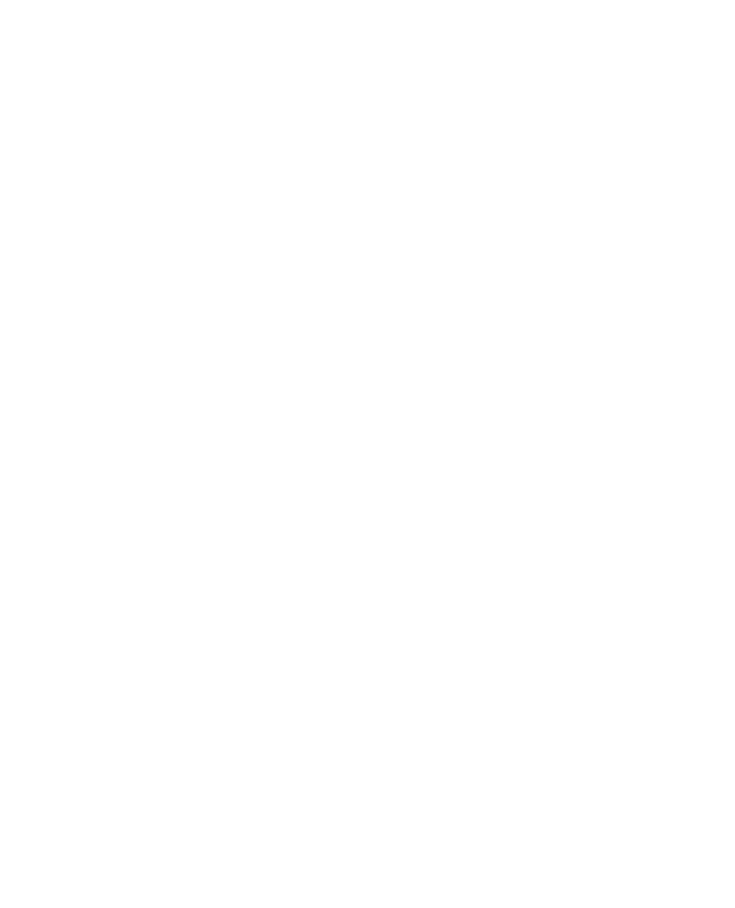
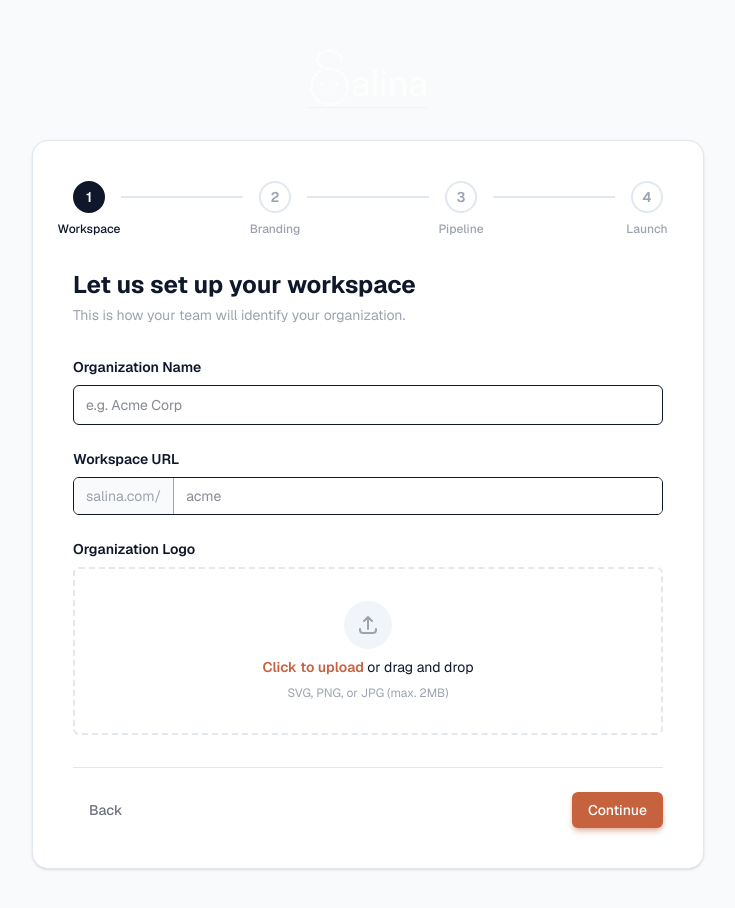
Before and after one commit to kemdav/Salina, a Next.js app: page /onboarding in a window 1280 px wide. Before the commit this address had no page. Shown: the top 908 px of the page, without its empty margins (272-1007 px from the left). Before the commit the page ends 800 px from the top, so only its background shows below. Built offline with nearby package versions, Linux system fonts and the light colour scheme.

Commit message:
feat: added step 1 onboarding

```diff
--- /dev/null
+++ b/src/app/onboarding/page.tsx
@@ -0,0 +1,5 @@
+import { OnboardingTemplate } from '@/components/templates/onboarding-1-template';
+
+export default function OnboardingPage() {
+    return <OnboardingTemplate />;
+}
--- /dev/null
+++ b/src/components/molecules/step-indicator.tsx
@@ -0,0 +1,51 @@
+'use client';
+
+import { cn } from "@/lib/utils";
+
+const STEPS = [
+    { id: 1, label: 'Workspace' },
+    { id: 2, label: 'Branding' },
+    { id: 3, label: 'Pipeline' },
+    { id: 4, label: 'Launch' }
+];
+
+export function StepIndicator({ currentStep = 1 }: { currentStep?: number }) {
+    return (
+        <div className="flex items-center w-full mb-10">
+            {STEPS.map((step, index) => {
+                const isActive = currentStep === step.id;
+                const isCompleted = currentStep > step.id;
+
+                return (
+                    <div key={step.id} className="flex items-center flex-1 last:flex-none">
+                        {/* Step Circle & Label */}
+                        <div className="flex flex-col items-center gap-2 relative z-10">
+                            <div className={cn(
+                                "flex items-center justify-center w-8 h-8 rounded-full text-sm font-semibold transition-colors duration-200 border-2",
+                                isActive ? "border-foreground bg-foreground text-background" :
+                                    isCompleted ? "border-foreground bg-foreground text-background" :
+                                        "border-border bg-background text-[var(--muted)]"
+                            )}>
+                                {isCompleted ? '✓' : step.id}
+                            </div>
+                            <span className={cn(
+                                "absolute -bottom-6 text-xs font-medium whitespace-nowrap",
+                                isActive || isCompleted ? "text-foreground" : "text-[var(--muted)]"
+                            )}>
+                                {step.label}
+                            </span>
+                        </div>
+
+                        {/* Connecting Line */}
+                        {index < STEPS.length - 1 && (
+                            <div className={cn(
+                                "h-[2px] flex-1 mx-4 transition-colors duration-200",
+                                isCompleted ? "bg-foreground" : "bg-border"
+                            )} />
+                        )}
+                    </div>
+                );
+            })}
+        </div>
+    );
+}
--- /dev/null
+++ b/src/components/molecules/wizard-footer.tsx
@@ -0,0 +1,39 @@
+'use client';
+
+import { Button } from '@/components/atoms/button';
+
+interface WizardFooterProps {
+    onNext?: () => void;
+    onBack?: () => void;
+    disableNext?: boolean;
+    disableBack?: boolean;
+    nextLabel?: string;
+}
+
+export function WizardFooter({
+    onNext,
+    onBack,
+    disableNext = false,
+    disableBack = true,
+    nextLabel = "Continue"
+}: WizardFooterProps) {
+    return (
+        <div className="flex items-center justify-between w-full pt-6 mt-8 border-t border-border">
+            <Button
+                variant="ghost"
+                onClick={onBack}
+                disabled={disableBack}
+            >
+                Back
+            </Button>
+
+            <Button
+                variant="primary-2"
+                onClick={onNext}
+                disabled={disableNext}
+            >
+                {nextLabel}
+            </Button>
+        </div>
+    );
+}
--- /dev/null
+++ b/src/components/organisms/org-setup-form.tsx
@@ -0,0 +1,71 @@
+'use client';
+
+export function OrgSpaceSetupForm() {
+    return (
+        <div className="flex flex-col gap-8 animate-in fade-in slide-in-from-bottom-4 duration-500">
+
+            {/* Header */}
+            <div>
+                <h2 className="text-2xl font-bold font-[family:var(--font-heading)] text-foreground">
+                    Let us set up your workspace
+                </h2>
+                <p className="text-sm text-[var(--muted)] mt-1">
+                    This is how your team will identify your organization.
+                </p>
+            </div>
+
+            <form className="flex flex-col gap-6">
+
+                {/* Organization Name */}
+                <div className="flex flex-col gap-2">
+                    <label htmlFor="orgName" className="text-sm font-semibold text-foreground">
+                        Organization Name
+                    </label>
+                    <input
+                        id="orgName"
+                        type="text"
+                        placeholder="e.g. Acme Corp"
+                        className="flex h-10 w-full rounded-[var(--radius)] border border-input bg-background px-3 py-2 text-sm ring-offset-background file:border-0 file:bg-transparent file:text-sm file:font-medium placeholder:text-muted-foreground focus-visible:outline-none focus-visible:ring-2 focus-visible:ring-primary/20 disabled:cursor-not-allowed disabled:opacity-50"
+                    />
+                </div>
+
+                {/* Workspace URL / Slug */}
+                <div className="flex flex-col gap-2">
+                    <label htmlFor="orgSlug" className="text-sm font-semibold text-foreground">
+                        Workspace URL
+                    </label>
+                    <div className="flex rounded-[var(--radius)] overflow-hidden border border-input focus-within:ring-2 focus-within:ring-primary/20">
+                        <div className="bg-slate-50 border-r border-input px-3 py-2 flex items-center justify-center text-sm text-[var(--muted)] select-none">
+                            salina.com/
+                        </div>
+                        <input
+                            id="orgSlug"
+                            type="text"
+                            placeholder="acme"
+                            className="flex-1 bg-background px-3 py-2 text-sm outline-none"
+                        />
+                    </div>
+                </div>
+
+                {/* Organization Logo Upload Placeholder */}
+                <div className="flex flex-col gap-2">
+                    <label className="text-sm font-semibold text-foreground">
+                        Organization Logo
+                    </label>
+                    <div className="border-2 border-dashed border-border rounded-[var(--radius)] p-8 flex flex-col items-center justify-center text-center gap-2 hover:bg-slate-50 transition-colors cursor-pointer group">
+                        <div className="w-12 h-12 bg-slate-100 rounded-full flex items-center justify-center group-hover:scale-105 transition-transform">
+                            <svg className="w-6 h-6 text-[var(--muted)]" fill="none" stroke="currentColor" viewBox="0 0 24 24" xmlns="http://www.w3.org/2000/svg">
+                                <path strokeLinecap="round" strokeLinejoin="round" strokeWidth={2} d="M4 16v1a3 3 0 003 3h10a3 3 0 003-3v-1m-4-8l-4-4m0 0L8 8m4-4v12" />
+                            </svg>
+                        </div>
+                        <div className="text-sm">
+                            <span className="font-semibold text-primary">Click to upload</span> or drag and drop
+                        </div>
+                        <p className="text-xs text-[var(--muted)]">SVG, PNG, or JPG (max. 2MB)</p>
+                    </div>
+                </div>
+
+            </form>
+        </div>
+    );
+}
--- /dev/null
+++ b/src/components/templates/onboarding-1-template.tsx
@@ -0,0 +1,38 @@
+"use client";
+
+import { SalinaLogo } from "@/components/atoms/salina-logo"; // Adjust path if you moved your logo!
+import { StepIndicator } from "@/components/molecules/step-indicator";
+import { WizardFooter } from "@/components/molecules/wizard-footer";
+import { OrgSpaceSetupForm } from "@/components/organisms/org-setup-form";
+
+export function OnboardingTemplate() {
+  // We are hardcoding this to 1 for now. We will add state later when we build Step 2!
+  const currentStep = 1;
+
+  return (
+    <div className="min-h-screen bg-slate-50 flex flex-col items-center py-12 px-4 sm:px-6 lg:px-8 font-[family:var(--font-body)]">
+      {/* Top Logo */}
+      <div className="mb-8">
+        <SalinaLogo variant="dark" width={120} />
+      </div>
+
+      {/* Main Wizard Card */}
+      <div className="w-full max-w-2xl bg-background rounded-2xl shadow-sm border border-border p-8 md:p-10 flex flex-col min-h-[500px]">
+        {/* Progress Tracker */}
+        <StepIndicator currentStep={currentStep} />
+
+        {/* Dynamic Form Content Area */}
+        <div className="flex-1 mt-4">
+          <OrgSpaceSetupForm />
+        </div>
+
+        {/* Persistent Footer */}
+        <WizardFooter
+          onNext={() => console.log("Next clicked")}
+          onBack={() => console.log("Back clicked")}
+          disableBack={currentStep === 1} // Disabled on step 1 since they can't go back!
+        />
+      </div>
+    </div>
+  );
+}
```
